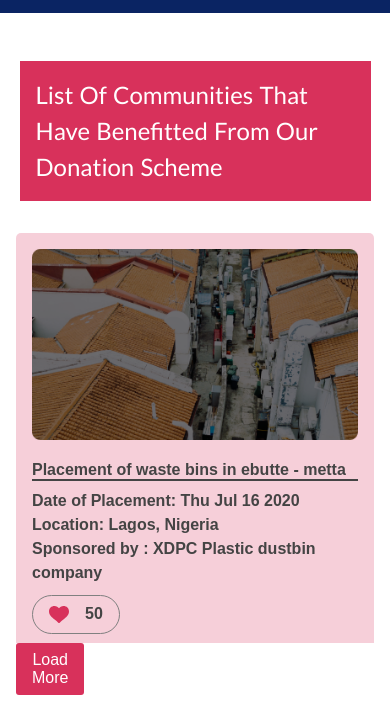
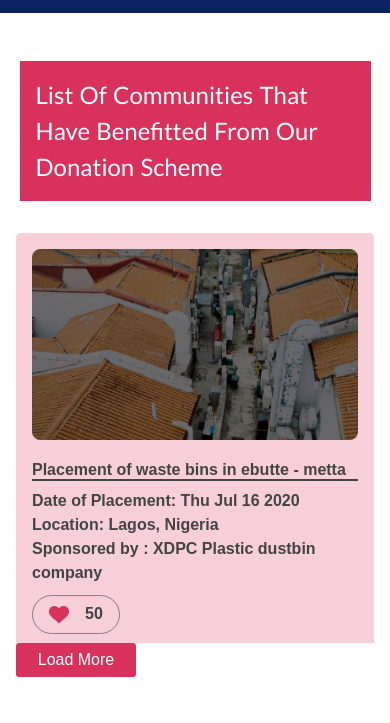
Before and after one commit to Abdullah-ohida/firestorm_benefit_page, a plain HTML site: page index.html in a window 390 px wide. Shown: the part 121-844 px from the top of the page. Drawn offline with Linux system fonts and the light colour scheme.

Commit message:
Alignment

```diff
--- a/asset/css/style.css
+++ b/asset/css/style.css
@@ -770,6 +770,9 @@ article p{
         align-items: center;
         justify-content: start;
     }
+    .load-more{
+        margin-right: 0;
+    }
 
     /* review */
     .review-content{
```
